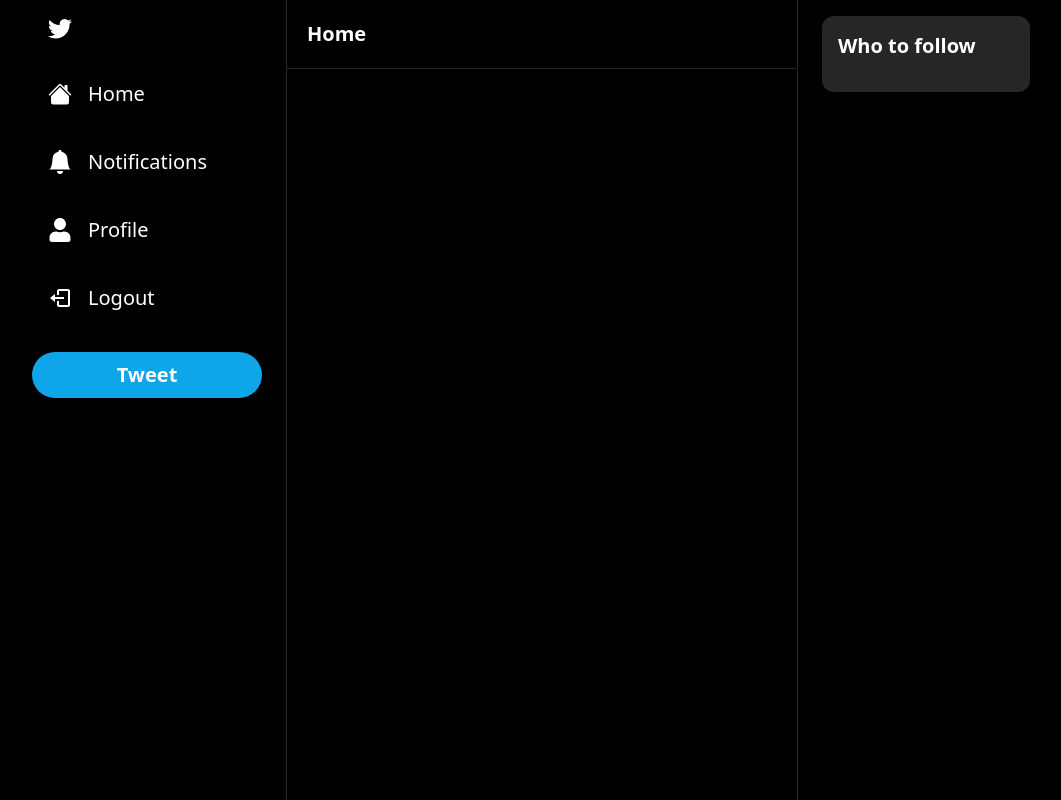
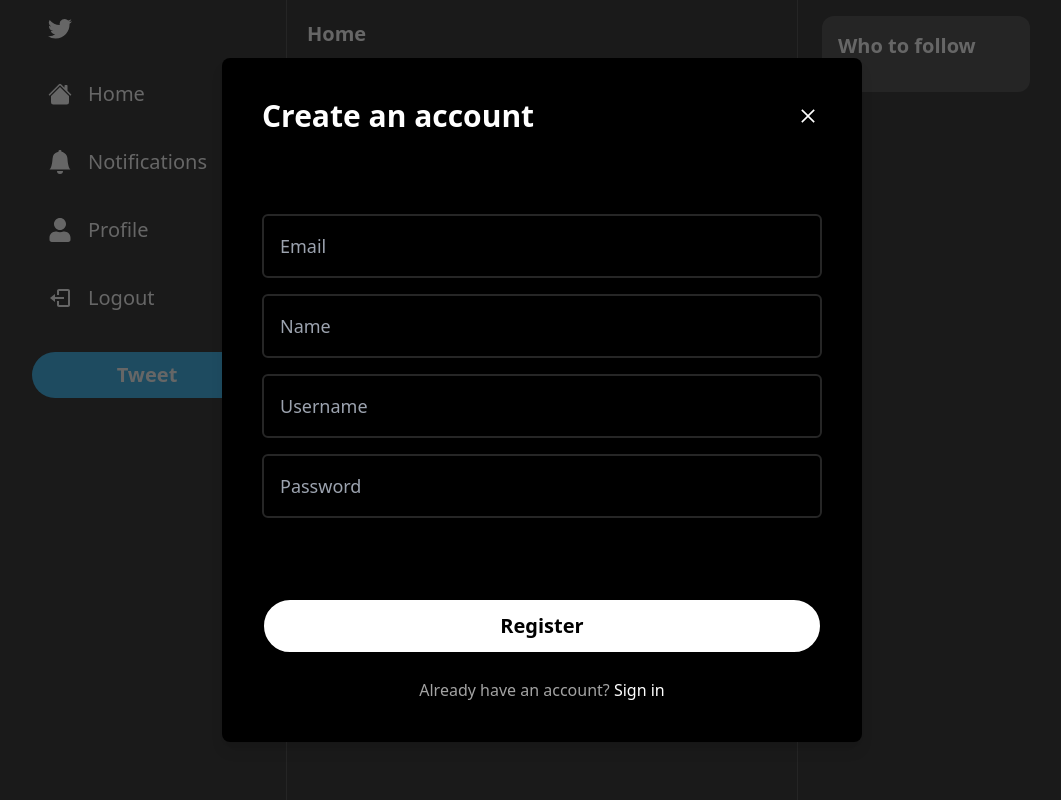
Before and after one commit to gsdeoliveira/twitter-clone, a Next.js app: page / in a window 1280 px wide. Shown: the whole page, without its empty margins (98-1159 px from the left). Built offline with nearby package versions, Linux system fonts and the light colour scheme.

Commit message:
create register modal

```diff
--- a/components/modals/login-modal.tsx
+++ b/components/modals/login-modal.tsx
@@ -1,5 +1,7 @@
 import { useLoginModal } from '@/hooks/useLoginModal'
 import { useState, useCallback } from 'react'
+import { Input } from '../input';
+import { Modal } from '../modal';
 
 export const LoginModal = () => {
   const loginModal = useLoginModal()
@@ -19,9 +21,15 @@
       setIsLoading(false)
     }
   }, [loginModal])
-  return (
-    <div>
-      <div></div>
+
+  const bodyContent = (
+    <div className='flex flex-col gap-4'>
+      <Input type='email' placeholder='Email'onChange={(e) => setEmail(e.target.value)} value={email} disabled={isLoading} />
+      <Input type='password' placeholder='Password'onChange={(e) => setPassword(e.target.value)} value={password} disabled={isLoading} />
     </div>
   )
+
+  return (
+    <Modal disabled={isLoading} isOpen={loginModal.isOpen} title='Login' actionLabel='Sign In' onClose={loginModal.onClose} onSubmit={onSubmit} body={bodyContent} />
+  )
 }
--- /dev/null
+++ b/components/modals/register-modal.tsx
@@ -0,0 +1,50 @@
+import { useRegisterModal } from '@/hooks/useRegisterModal'
+import { useState, useCallback } from 'react'
+import { Input } from '../input';
+import { Modal } from '../modal';
+import { useLoginModal } from '@/hooks/useLoginModal';
+
+export const RegisterModal = () => {
+  const RegisterModal = useRegisterModal()
+  const loginModal = useLoginModal()
+
+
+  const [email, setEmail] = useState("");
+  const [password, setPassword] = useState("");
+  const [name, setName] = useState("")
+  const [userName, setUserName] = useState("")
+  const [isLoading, setIsLoading] = useState(false);
+
+  const onSubmit = useCallback(async () => {
+    try {
+      setIsLoading(true)
+      // TODO: REGISTER AND LOGIN
+      RegisterModal.onClose()
+    } catch(error) {
+      console.error(error)
+    } finally {
+      setIsLoading(false)
+    }
+  }, [RegisterModal])
+
+  const bodyContent = (
+    <div className='flex flex-col gap-4'>
+      <Input type='email' placeholder='Email'onChange={(e) => setEmail(e.target.value)} value={email} disabled={isLoading} />
+      <Input type='text' placeholder='Name'onChange={(e) => setName(e.target.value)} value={name} disabled={isLoading} />
+      <Input type='text' placeholder='Username'onChange={(e) => setUserName(e.target.value)} value={userName} disabled={isLoading} />
+      <Input type='password' placeholder='Password'onChange={(e) => setPassword(e.target.value)} value={password} disabled={isLoading} />
+    </div>
+  )
+
+  const footerContent = (
+    <div className='text-neutral-400 text-center mt-4'>
+      <p>Already have an account?
+        <span className='text-white cursor-pointer hover:underline'> Sign in</span>
+      </p>
+    </div>
+  )
+
+  return (
+    <Modal disabled={isLoading} isOpen={RegisterModal.isOpen} title='Create an account' actionLabel='Register' onClose={RegisterModal.onClose} onSubmit={onSubmit} body={bodyContent} footer={footerContent} />
+  )
+}
--- /dev/null
+++ b/hooks/useRegisterModal.ts
@@ -0,0 +1,13 @@
+import {create} from 'zustand'
+
+interface RegisterModalStore {
+  isOpen: boolean
+  onOpen: () => void
+  onClose: () => void
+}
+
+export const useRegisterModal = create<RegisterModalStore>((set) => ({
+  isOpen: true,
+  onOpen: () => set({isOpen: true}),
+  onClose: () => set({isOpen: false})
+}))
--- a/pages/_app.tsx
+++ b/pages/_app.tsx
@@ -1,12 +1,12 @@
 import { Layout } from '@/components/layout'
-import { LoginModal } from '@/components/modals/login-modal'
+import { RegisterModal } from '@/components/modals/register-modal'
 import '@/styles/globals.css'
 import type { AppProps } from 'next/app'
 
 export default function App({ Component, pageProps }: AppProps) {
   return (
     <>
-    <LoginModal />
+    <RegisterModal />
       <Layout>
         <Component {...pageProps} />
       </Layout>
```
